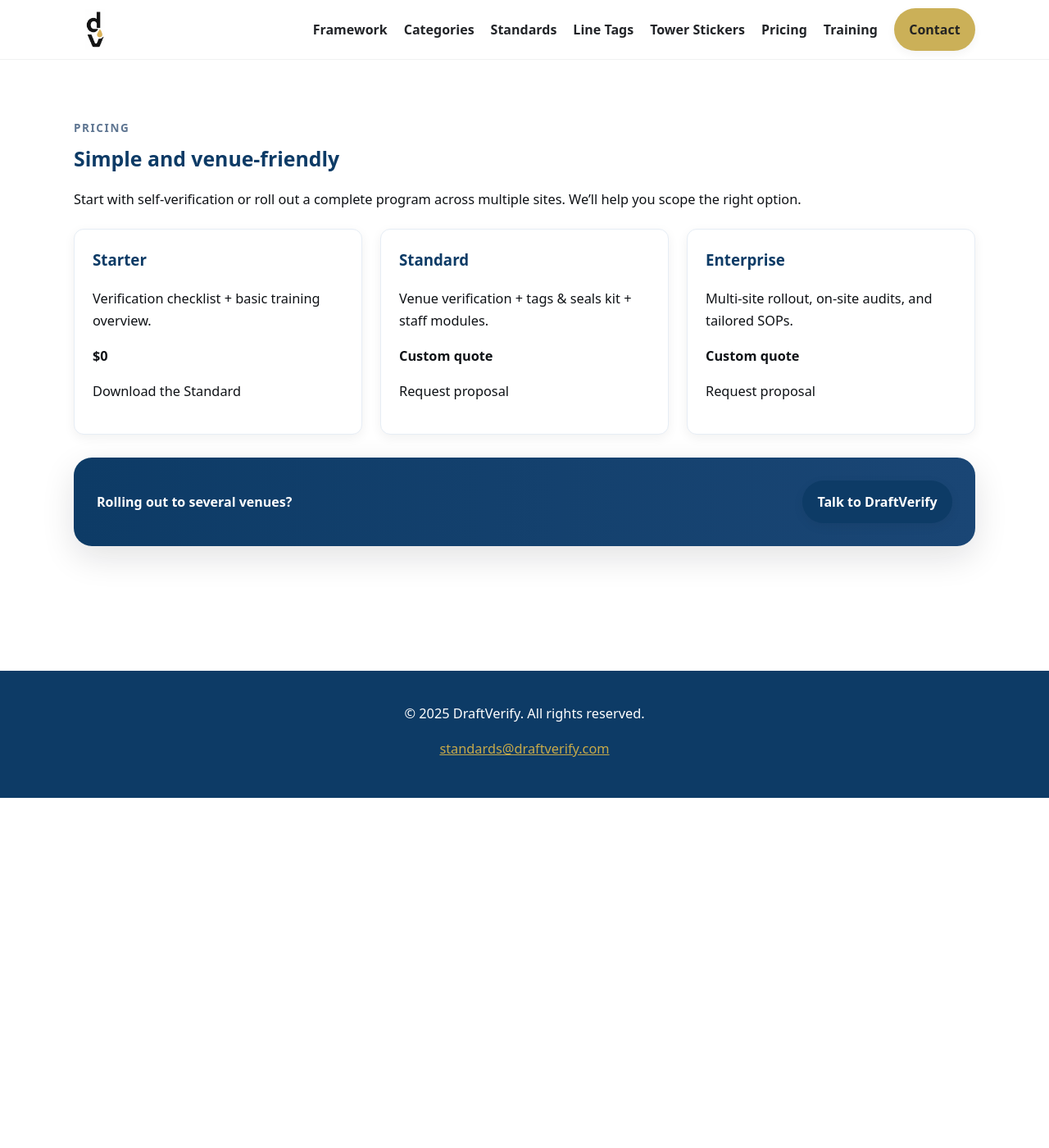
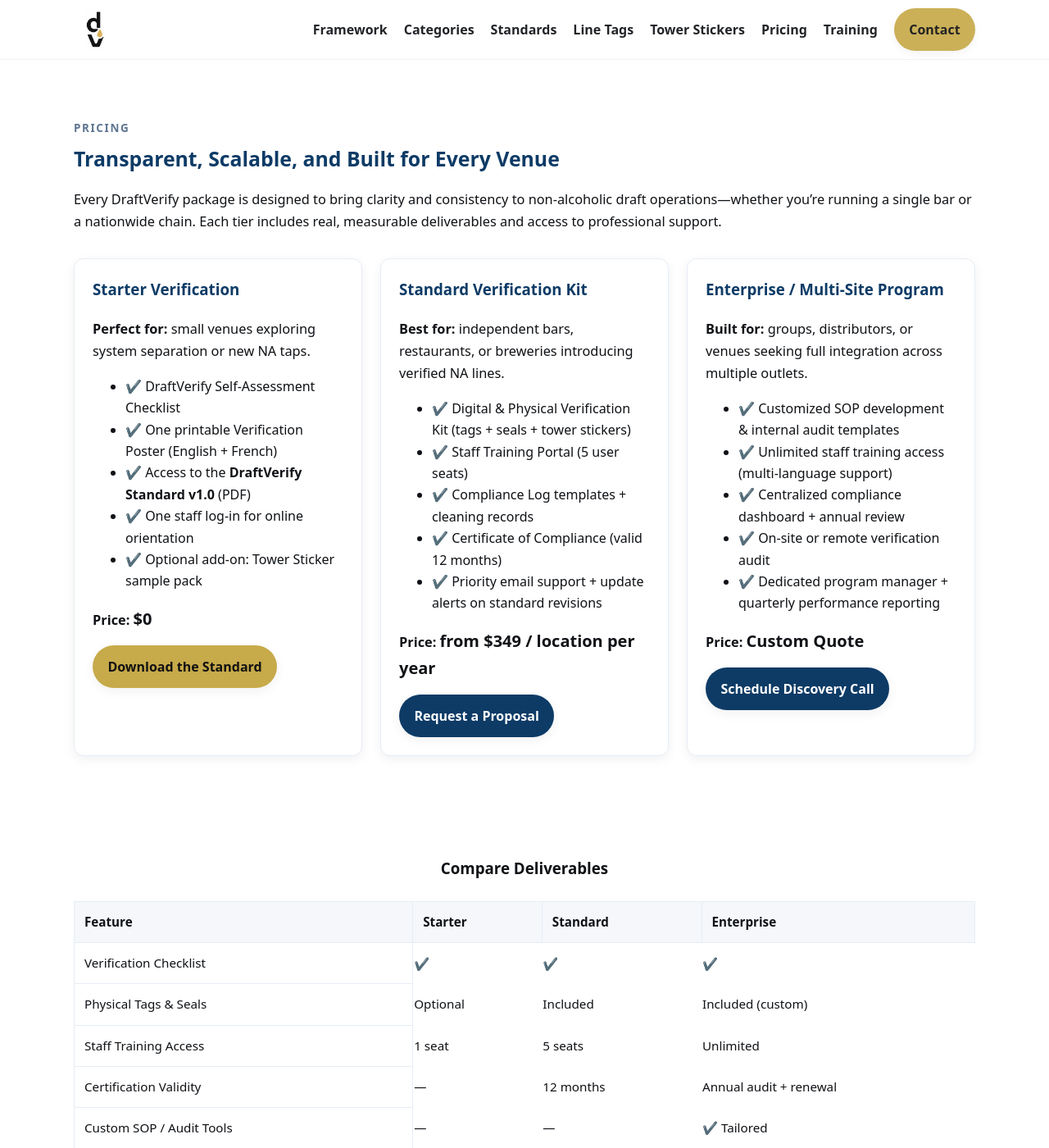
Before and after one commit to draftverify/draftverify.com, a Jekyll site: the page built from pricing.html, in a window 1280 px wide and 1400 px high. Shown: the whole window at 82% size. Built offline with Jekyll 4.4.1, drawn with Linux system fonts in a browser that asks for light colours; some of the changed text lies outside the part shown.

Commit message:
Update pricing.html

```diff
--- a/pricing.html
+++ b/pricing.html
@@ -1,40 +1,98 @@
 ---
 title: Pricing
-description: Straightforward pricing for verification, identification kits, and training.
+description: Comprehensive pricing and deliverables for verification, identification kits, and training programs.
 permalink: /pricing/
 layout: default
 ---
 
 <section class="section">
   <div class="container">
+
     <div class="kicker">Pricing</div>
-    <h2 class="h2">Simple and venue-friendly</h2>
-    <p>Start with self-verification or roll out a complete program across multiple sites. We’ll help you scope the right option.</p>
+    <h2 class="h2">Transparent, Scalable, and Built for Every Venue</h2>
+    <p>Every DraftVerify package is designed to bring clarity and consistency to non-alcoholic draft operations—whether you’re running a single bar or a nationwide chain. Each tier includes real, measurable deliverables and access to professional support.</p>
 
-    <div class="grid cols-3" style="margin-top:22px">
+    <div class="grid cols-3" style="margin-top:32px">
+
+      <!-- Starter -->
       <div class="card reveal">
-        <h3>Starter</h3>
-        <p>Verification checklist + basic training overview.</p>
-        <p><strong>$0</strong></p>
-        <p><a href="{{ '/standards/' | relative_url }}">Download the Standard</a></p>
+        <h3>Starter Verification</h3>
+        <p><strong>Perfect for:</strong> small venues exploring system separation or new NA taps.</p>
+        <ul>
+          <li>✔️ DraftVerify Self-Assessment Checklist</li>
+          <li>✔️ One printable Verification Poster (English + French)</li>
+          <li>✔️ Access to the <strong>DraftVerify Standard v1.0</strong> (PDF)</li>
+          <li>✔️ One staff log-in for online orientation</li>
+          <li>✔️ Optional add-on: Tower Sticker sample pack</li>
+        </ul>
+        <p><strong>Price:</strong> <span style="font-size:1.25rem;font-weight:900">$0</span></p>
+        <a class="btn gold" href="{{ '/standards/' | relative_url }}">Download the Standard</a>
       </div>
+
+      <!-- Standard -->
       <div class="card reveal">
-        <h3>Standard</h3>
-        <p>Venue verification + tags & seals kit + staff modules.</p>
-        <p><strong>Custom quote</strong></p>
-        <p><a href="{{ '/contact/' | relative_url }}">Request proposal</a></p>
+        <h3>Standard Verification Kit</h3>
+        <p><strong>Best for:</strong> independent bars, restaurants, or breweries introducing verified NA lines.</p>
+        <ul>
+          <li>✔️ Digital & Physical Verification Kit (tags + seals + tower stickers)</li>
+          <li>✔️ Staff Training Portal (5 user seats)</li>
+          <li>✔️ Compliance Log templates + cleaning records</li>
+          <li>✔️ Certificate of Compliance (valid 12 months)</li>
+          <li>✔️ Priority email support + update alerts on standard revisions</li>
+        </ul>
+        <p><strong>Price:</strong> <span style="font-size:1.25rem;font-weight:900">from $349 / location per year</span></p>
+        <a class="btn primary" href="{{ '/contact/' | relative_url }}">Request a Proposal</a>
       </div>
+
+      <!-- Enterprise -->
       <div class="card reveal">
-        <h3>Enterprise</h3>
-        <p>Multi-site rollout, on-site audits, and tailored SOPs.</p>
-        <p><strong>Custom quote</strong></p>
-        <p><a href="{{ '/contact/' | relative_url }}">Request proposal</a></p>
+        <h3>Enterprise / Multi-Site Program</h3>
+        <p><strong>Built for:</strong> groups, distributors, or venues seeking full integration across multiple outlets.</p>
+        <ul>
+          <li>✔️ Customized SOP development & internal audit templates</li>
+          <li>✔️ Unlimited staff training access (multi-language support)</li>
+          <li>✔️ Centralized compliance dashboard + annual review</li>
+          <li>✔️ On-site or remote verification audit</li>
+          <li>✔️ Dedicated program manager + quarterly performance reporting</li>
+        </ul>
+        <p><strong>Price:</strong> <span style="font-size:1.25rem;font-weight:900">Custom Quote</span></p>
+        <a class="btn primary" href="{{ '/contact/' | relative_url }}">Schedule Discovery Call</a>
+      </div>
+
+    </div>
+
+    <!-- Comparison Table -->
+    <div class="section-sm" style="margin-top:60px">
+      <h3 style="text-align:center;margin-bottom:24px">Compare Deliverables</h3>
+      <div style="overflow-x:auto;">
+        <table style="width:100%;border-collapse:collapse;font-size:.95rem;text-align:left;">
+          <thead style="background:var(--muted);">
+            <tr>
+              <th style="padding:12px;border:1px solid var(--line)">Feature</th>
+              <th style="padding:12px;border:1px solid var(--line)">Starter</th>
+              <th style="padding:12px;border:1px solid var(--line)">Standard</th>
+              <th style="padding:12px;border:1px solid var(--line)">Enterprise</th>
+            </tr>
+          </thead>
+          <tbody>
+            <tr><td style="padding:12px;border:1px solid var(--line)">Verification Checklist</td><td>✔️</td><td>✔️</td><td>✔️</td></tr>
+            <tr><td style="padding:12px;border:1px solid var(--line)">Physical Tags & Seals</td><td>Optional</td><td>Included</td><td>Included (custom)</td></tr>
+            <tr><td style="padding:12px;border:1px solid var(--line)">Staff Training Access</td><td>1 seat</td><td>5 seats</td><td>Unlimited</td></tr>
+            <tr><td style="padding:12px;border:1px solid var(--line)">Certification Validity</td><td>—</td><td>12 months</td><td>Annual audit + renewal</td></tr>
+            <tr><td style="padding:12px;border:1px solid var(--line)">Custom SOP / Audit Tools</td><td>—</td><td>—</td><td>✔️ Tailored</td></tr>
+            <tr><td style="padding:12px;border:1px solid var(--line)">Dedicated Support</td><td>Email</td><td>Priority Email</td><td>Program Manager</td></tr>
+          </tbody>
+        </table>
       </div>
     </div>
 
-    <div class="cta-band" style="margin-top:28px">
-      <div><strong>Rolling out to several venues?</strong></div>
-      <a class="btn primary" href="{{ '/contact/' | relative_url }}">Talk to DraftVerify</a>
+    <div class="cta-band" style="margin-top:48px">
+      <div>
+        <h4 style="margin:0 0 8px 0">Ready to raise your standards?</h4>
+        <p style="margin:0">Talk to our verification team for a customized rollout plan and brand alignment session.</p>
+      </div>
+      <a class="btn gold" href="{{ '/contact/' | relative_url }}">Contact DraftVerify</a>
     </div>
+
   </div>
 </section>
```
